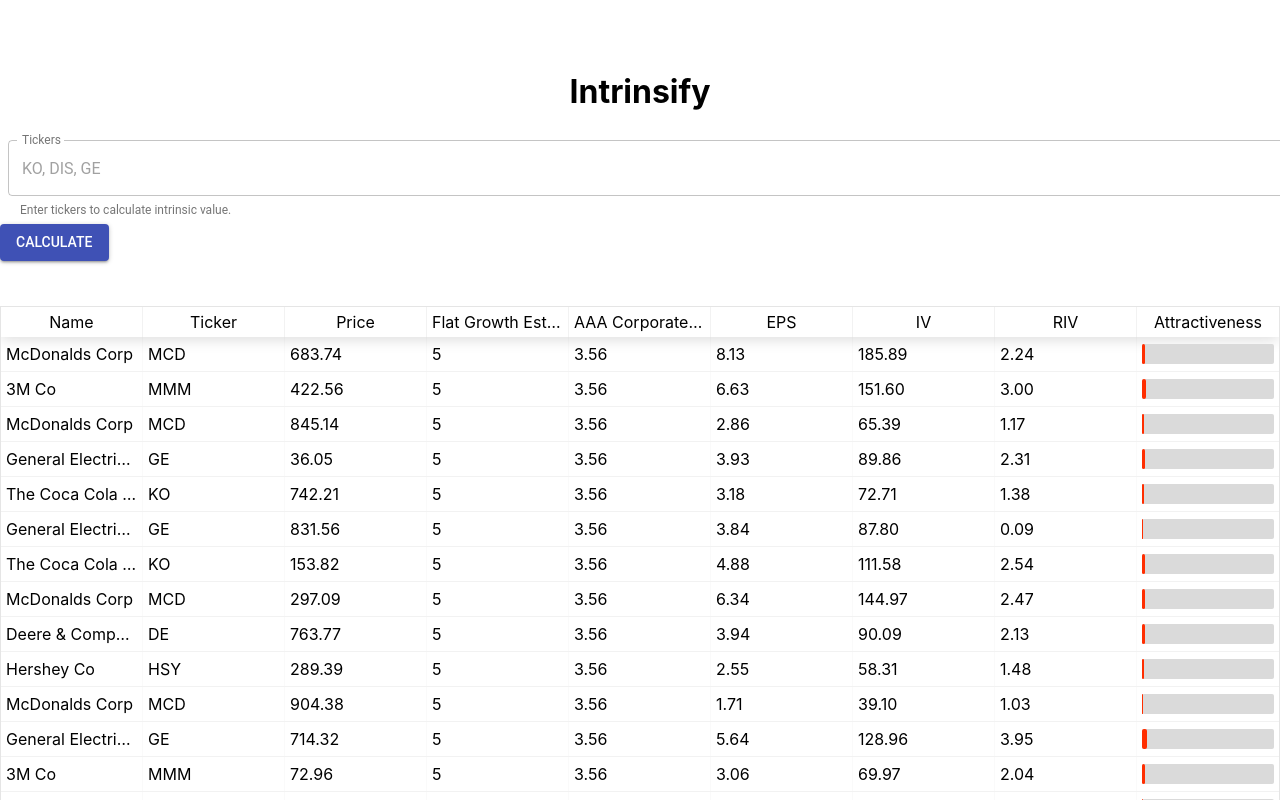
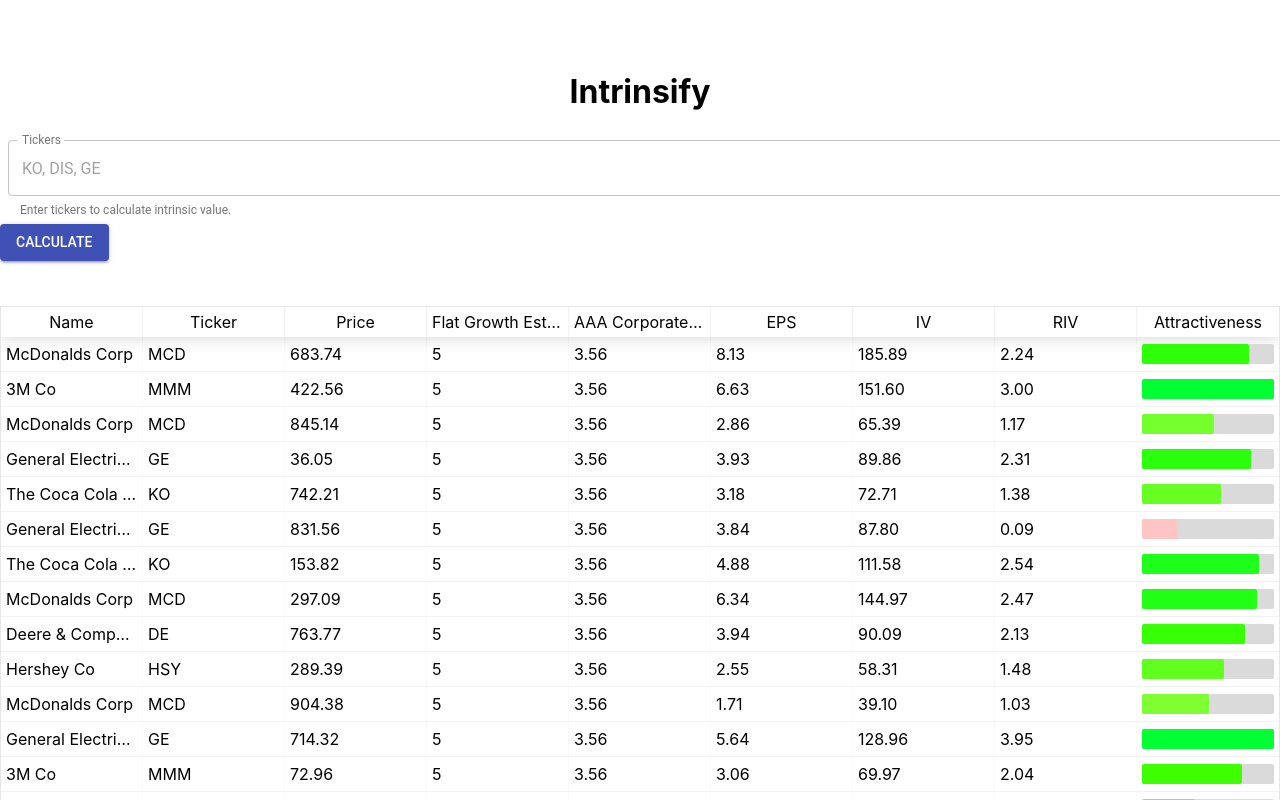
Before and after one commit to heymoose/intrinsify-react, a React (Create React App) app: page / in a window 1280 px wide. Shown: the top 800 px of the page. Built offline with nearby package versions, Linux system fonts and the light colour scheme.

Commit message:
Finally got the iv color indicator and width maps working

```diff
--- a/src/components/IntrinsifyTable/IntrinsifyTable.js
+++ b/src/components/IntrinsifyTable/IntrinsifyTable.js
@@ -1,11 +1,11 @@
 import React from 'react';
-import { generateDummyStockData, generateColumns, mapIndicatorValue } from './intrinsifyTableLogic';
+import { generateDummyStockData, generateColumns, mapIndicatorValue, mapIndicatorWidth} from './intrinsifyTableLogic';
 import ReactTable from 'react-table';
 import reactTableStyle from 'react-table/react-table.css'
 import style from './IntrinsifyTable.module.css';
 
 const intrinsifyTable = () => {
-    const data = generateDummyStockData(15);
+    const data = generateDummyStockData(25);
     const columns = generateColumns();
     const rivIndicatorColumn = columns.find(function(c) {
         return c.accessor === 'rivIndicator'
@@ -21,7 +21,7 @@
             }}>
             <div
                 style={{
-                    width: `${row.value}%`,
+                    width: mapIndicatorWidth(row.value),
                     height: '100%',
                     backgroundColor: mapIndicatorValue(row.value),
                     borderRadius: '2px',
@@ -30,6 +30,8 @@
             />
         </div>
     );
+
+    //debugger;
 
     return (
         <ReactTable
--- a/src/components/IntrinsifyTable/intrinsifyTableLogic.js
+++ b/src/components/IntrinsifyTable/intrinsifyTableLogic.js
@@ -36,18 +36,12 @@
     return num.toFixed(numDec);
 }
 
-const scale = (num, in_min, in_max, out_min, out_max) => {
+export const scale = (num, in_min, in_max, out_min, out_max) => {
     return (num - in_min) * (out_max - out_min) / (in_max - in_min) + out_min;
 }
 
-const rgbToHex = (rgb) => {
-    let hex = Number(rgb).toString(16);
-
-    if (hex.length < 2) {
-        hex = '0' + hex;
-    }
-
-    return hex;
+export const rgbToHex = (r, g, b) => {
+    return ((1 << 24) + (r << 16) + (g << 8) +b).toString(16).slice(1);
 }
 
 const createDummyData = (num) => {
@@ -92,6 +86,10 @@
 }
 
 export const mapIndicatorValue = (value) => {
+    // This is finally working, but a better solution for sliding the color from light to dark
+    // red or green is probably this:
+    // https://stackoverflow.com/questions/16360533/calculate-color-hex-having-2-colors-and-percent-position
+
     const constrainedValue = Math.min(Math.max(parseFloat(value), 0), 3); // lock value between 0 and 3
     let r = 0;
     let g = 0;
@@ -102,11 +100,17 @@
         g = Math.abs(scale(constrainedValue, 0, 3, 0, 204) - 204);
         b = g;
     }
+    else if (constrainedValue > 1 && constrainedValue <= 3) {
+        r = Math.abs(scale(constrainedValue, 0, 3, 0, 192) - 192);
+        g = 255;
+        b = Math.abs(scale(constrainedValue, 0, 3, 51, 209) - 158);
+    }
 
-    // map green values
-    // convert rgb to hex
+    return '#' + rgbToHex(parseInt(r), parseInt(g), parseInt(b));
+}
 
-    return value > 66 ? '#85cc00'
-        : value > 33 ? '#ffbf00'
-        : '#ff2e00'
+export const mapIndicatorWidth = (value) => {
+    const constrainedValue = Math.min(Math.max(parseFloat(value), 0), 3); // lock value between 0 and 3
+    const width = scale(constrainedValue, 0, 3, 25, 100);
+    return width + '%';
 }
```
